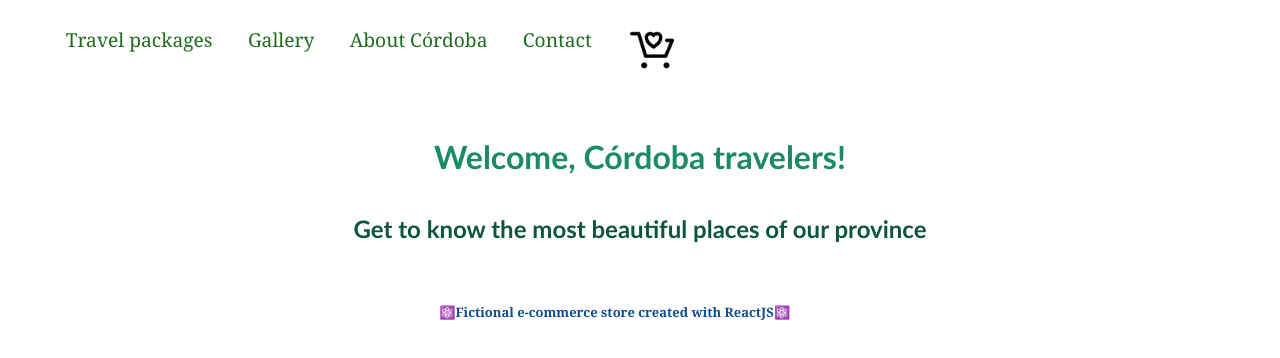
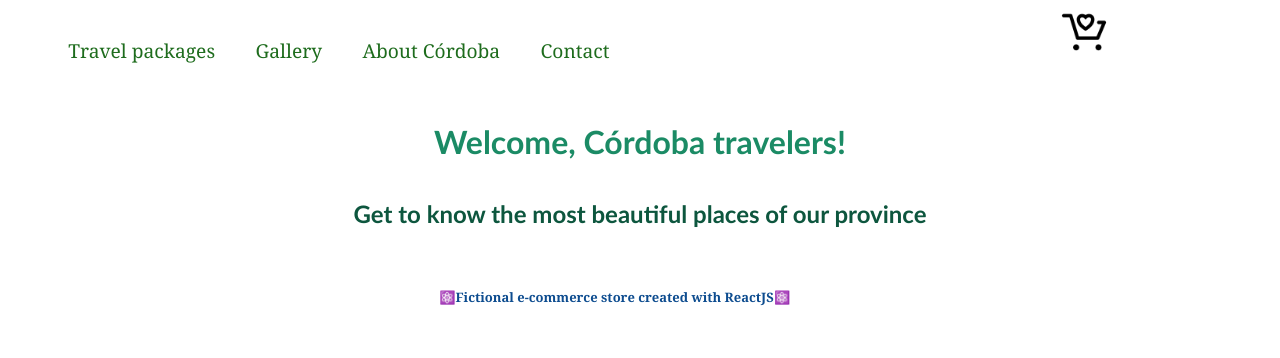
Before and after one commit to ConstanzaOriana/cordoba-travels-e-commerce, a React (Create React App) app: page / in a window 1280 px wide. Shown: the top 358 px of the page. Built offline with nearby package versions, Linux system fonts and the light colour scheme.

Commit message:
Fix cart

```diff
--- a/src/components/header/header.js
+++ b/src/components/header/header.js
@@ -18,10 +18,8 @@ const Header = () => {
                     <li className={estilos.lista}>
                         <a href ="#" className={estilos.links}>Contact</a>
                     </li>
-                    <li className={estilos.lista}>
-                        <a href ="#" className={estilos.links}><img className={estilos.carrito} src={require('./cart.png')}/></a>
-                    </li>
                 </ul>
+                <a href ="#" className={estilos.links}><img className={estilos.carrito} src={require('./cart.png')}/></a>
             </nav>
         </header>
 
--- a/src/components/header/header.module.css
+++ b/src/components/header/header.module.css
@@ -1,5 +1,5 @@
 .nav{
-    width: 70%;
+    width: 80%;
     display: inline-flex;
     margin: auto;
 }
@@ -19,7 +19,6 @@
 }
 
 .links:hover{
-    font-weight: 600;
     color: rgb(9, 74, 33);
 }
 
```
